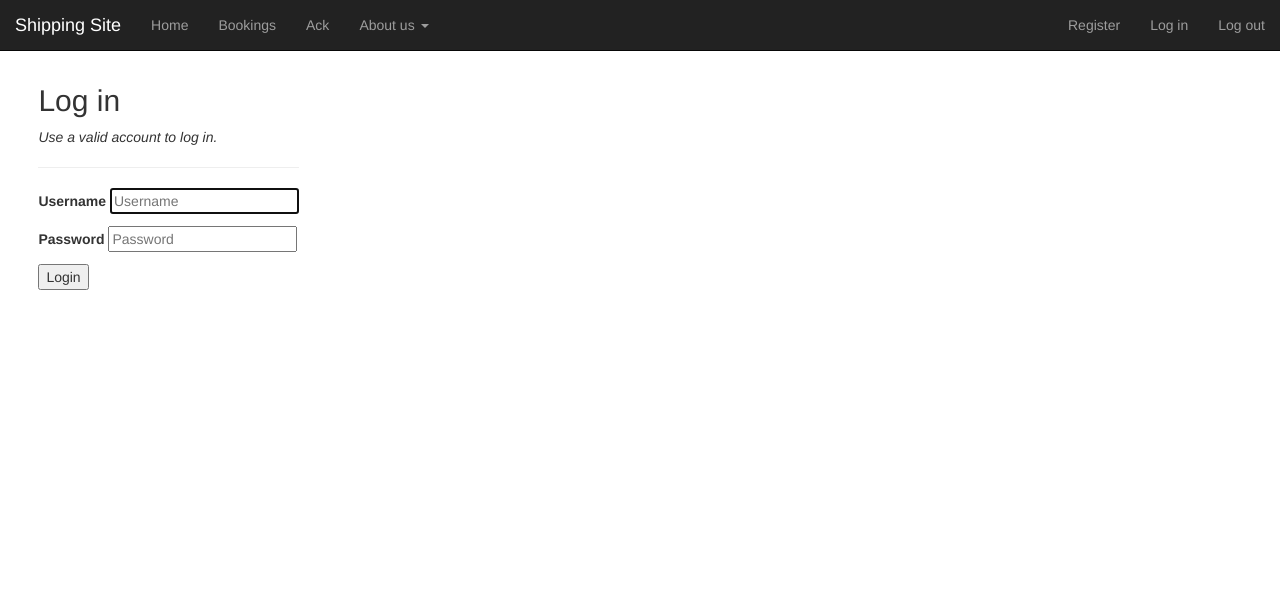
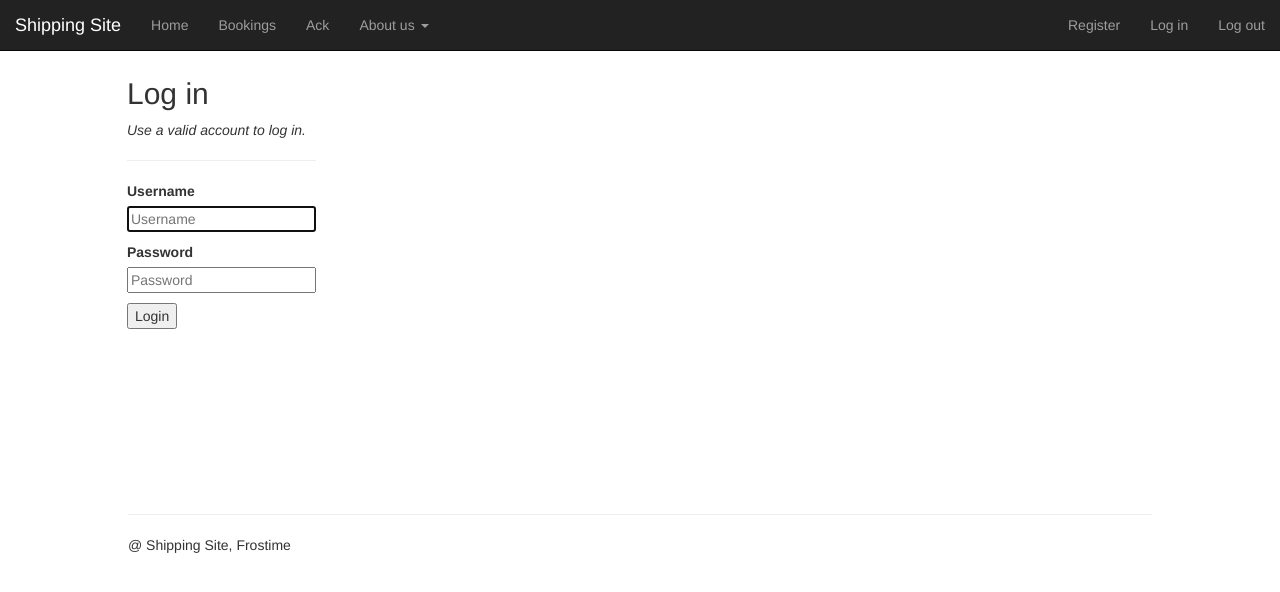
Before and after one commit to emiliafrost/Note, a Django app: page /login/ in a window 1280 px wide. Shown: the top 592 px of the page. Run offline with Django 3.2, Linux system fonts and the light colour scheme; some libraries are stand-ins or nearby versions.

Commit message:
version: 1.0.2 @ 2018/12/19

```diff
--- a/login/templates/login/index.html
+++ b/login/templates/login/index.html
@@ -47,7 +47,6 @@
 
 
        </div>
-       <hr>
-       <p>@ Shipping Site, Frostime</p>
+
     </div> <!-- /container -->
 {% endblock %}
--- a/login/templates/login/login.html
+++ b/login/templates/login/login.html
@@ -3,7 +3,8 @@
 {% load staticfiles %}
 
 {% block content %}
-    <div style="float: left; margin: 5% 3%">
+    <div class="container">
+      <div  style="float: left; margin: 5%" >
         <h2>Log in</h2>
         <em>Use a valid account to log in.</em><hr>
         <form action="/login/" method="POST">
@@ -12,15 +13,15 @@
             {% endif %}
             {% csrf_token %}
             <p>
-                <label for="id_username">Username</label>
+                <label for="id_username">Username</label><br />
                 <input type="text" id="id_username" name="username" placeholder="Username" autofocus required />
             </p>
             <p>
-                <label for="id_password">Password</label>
+                <label for="id_password">Password</label><br />
                 <input type="password" id="id_password" name="password" placeholder="Password" required />
             </p>
             <input type="submit" value="Login">
         </form>
-    </div>
-
+      </div>
+    </div> <!--end of container-->
 {% endblock %}
--- a/templates/base.html
+++ b/templates/base.html
@@ -53,5 +53,11 @@
     <!--leave space for other .html-->
     {% block content %}{% endblock %}
 
+    <div style="float: bottom; margin:10%">
+        <hr>
+        <p>@ Shipping Site, Frostime</p>
+    </div>
+
+
   </body>
 </html>
```
